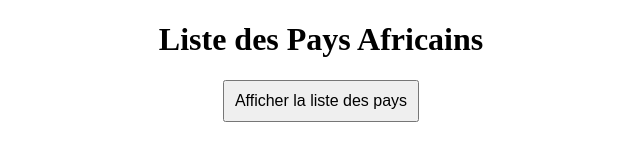
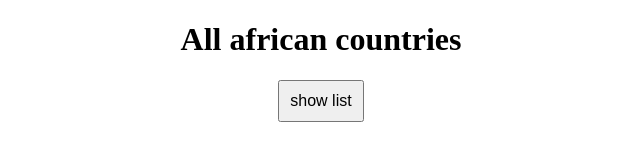
Before and after one commit to PatriceRoot/fetch_api, a plain HTML site: page index.html in a window 1280 px wide. Shown: the whole page, without its empty margins (319-959 px from the left). Drawn offline with Linux system fonts and the light colour scheme.

Commit message:
Updating HTML titles

```diff
--- a/index.html
+++ b/index.html
@@ -4,12 +4,12 @@
     <meta charset="UTF-8">
     <meta name="viewport" content="width=device-width, initial-scale=1.0">
     <link rel="stylesheet" href="style.css">
-    <title>Liste des Pays Africains</title>
+    <title>All african countries</title>
 
 </head>
 <body>
-    <h1>Liste des Pays Africains</h1>
-    <button>Afficher la liste des pays</button>
+    <h1>All african countries</h1>
+    <button>show list</button>
     <div id="pays"></div>
 
     <script src="script.js"></script>
```
